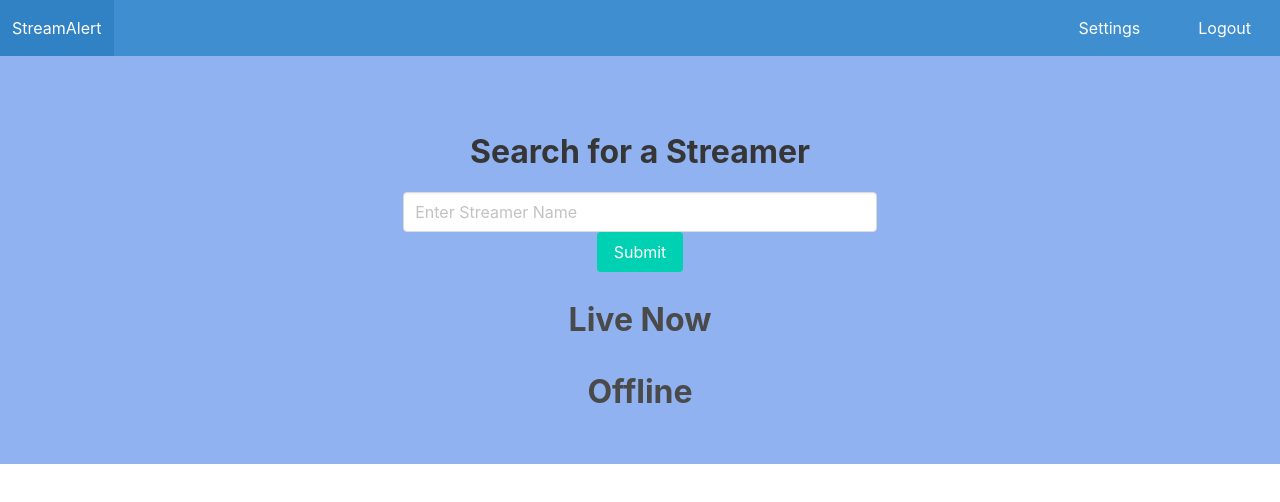
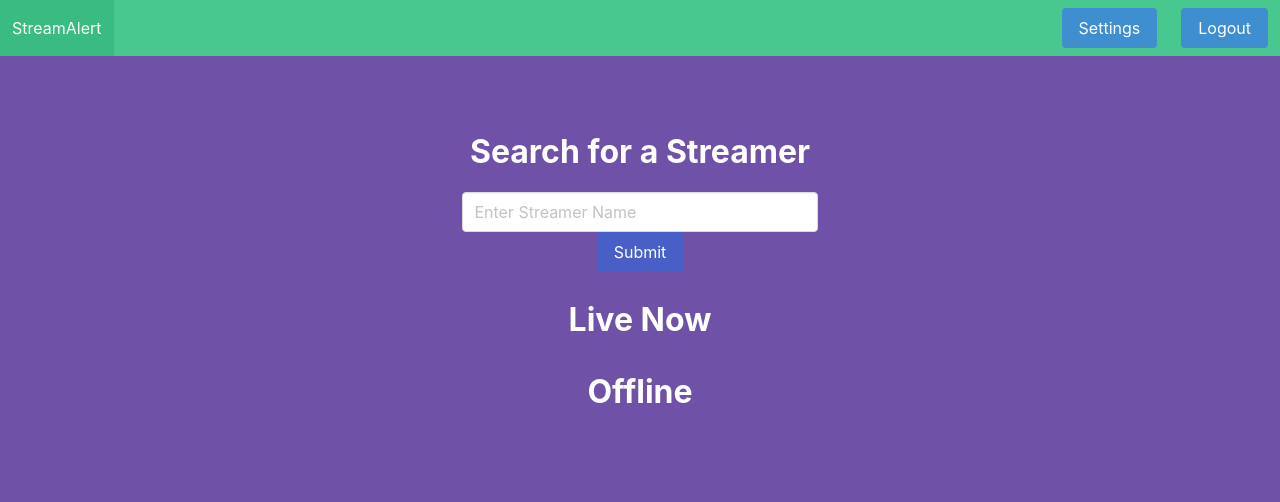
Before and after one commit to jschmitt1/comp426-notification, a website: page frontend/index.html in a window 1280 px wide. Drawn offline with nearby package versions, Linux system fonts and the light colour scheme.

Commit message:
Version 1.0.7

```diff
--- a/frontend/home.css
+++ b/frontend/home.css
@@ -1,6 +1,9 @@
 body{
-    background-color: rgb(145, 178, 240);
+    background-color: rgb(111, 81, 167);
+}
 
+html, body {
+    height: 100%
 }
 
 #root{
@@ -10,9 +13,10 @@ body{
 #sec-header {
     font-size: xx-large;
     font-weight: 700;
+    color: white;
 }
 
 #search-streamer-container {
-    margin-left: 30%;
-    margin-right: 30%;
+    margin-left: 35%;
+    margin-right: 35%;
 }
--- a/frontend/index.html
+++ b/frontend/index.html
@@ -9,7 +9,7 @@
         <header>
             <meta name="viewport" content="width=device-width, initial-scale=1">
 
-            <nav class="navbar is-info" role="navigation" aria-label="main navigation">
+            <nav class="navbar is-success" role="navigation" aria-label="main navigation">
                 <div class="navbar-brand">
                     <a class="navbar-item" href="/">
                         <h1>StreamAlert</h1>
@@ -46,7 +46,7 @@
                     <input class="input" type="text" placeholder="Enter Streamer Name">
                     <div class="field">
                         <div class="control">
-                          <button class="button is-primary">Submit</button>
+                          <button class="button is-link">Submit</button>
                         </div>
                     </div>
                 </form>
```
